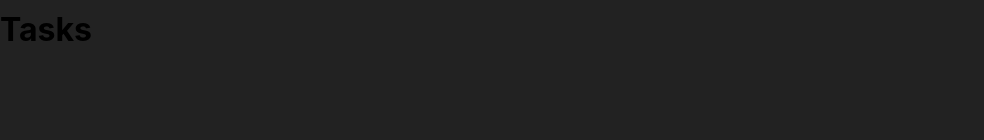
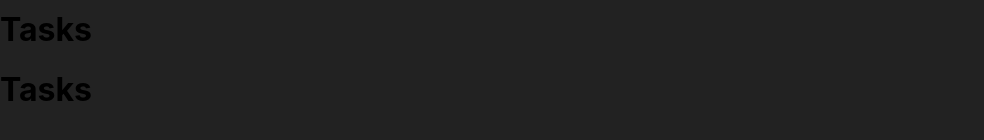
Before and after one commit to Casanovajr/Task, a React (Create React App) app: page / in a window 1280 px wide. Shown: the part 414-554 px from the top of the page, without its empty margins (0-984 px from the left). Built offline with nearby package versions, Linux system fonts and the light colour scheme.

Commit message:
feat: update Task

```diff
--- a/src/components/Tasks.js
+++ b/src/components/Tasks.js
@@ -1,8 +1,15 @@
 import React from "react";
 
+import Task from "./Task";
+
 const Tasks = ({ tasks }) => {
-  console.log(tasks);
-  return <h1>Tasks</h1>;
+  return (
+    <>
+      {tasks.map((task) => (
+        <Task />
+      ))}
+    </>
+  );
 };
 
 export default Tasks;
```
